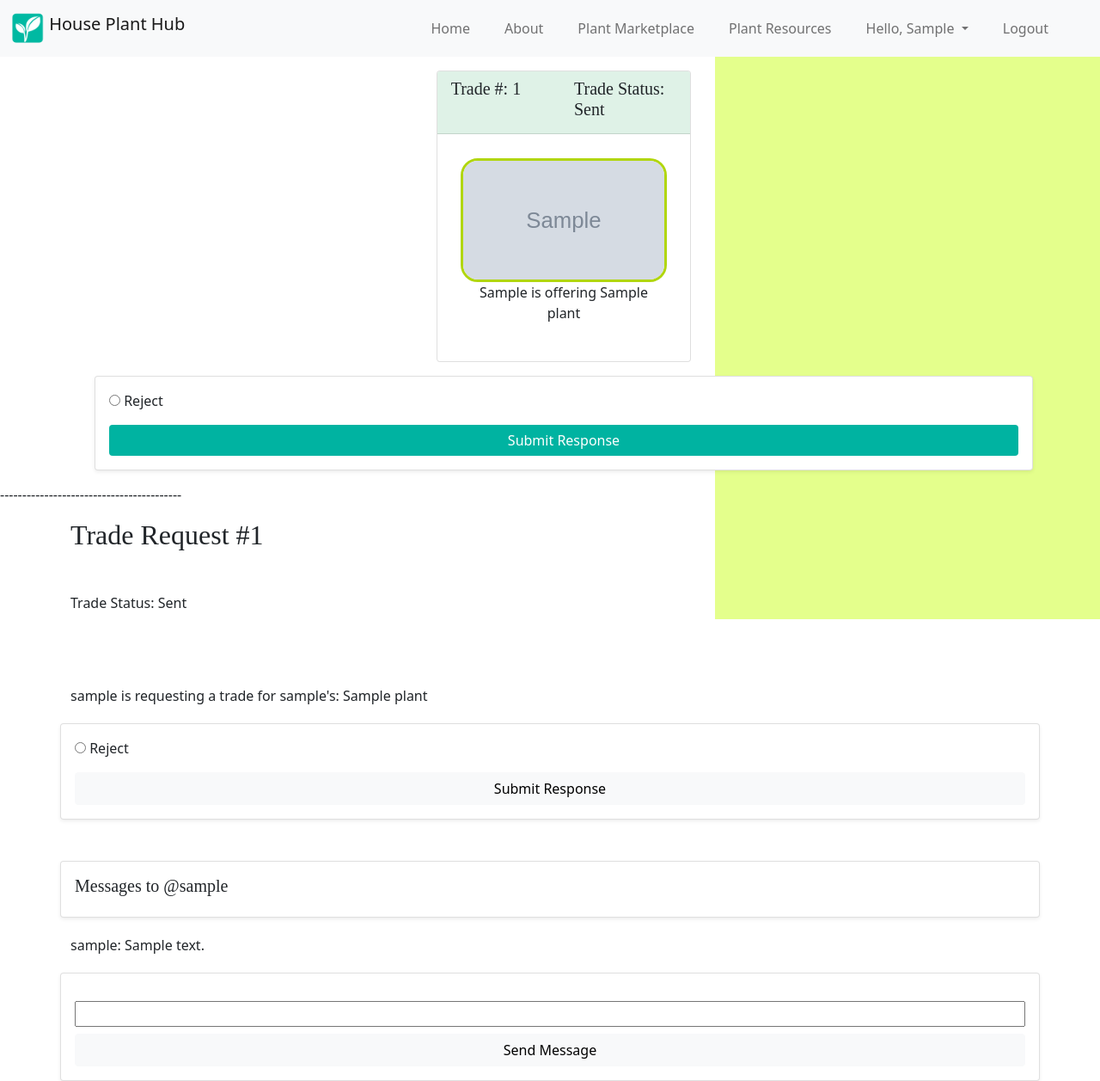
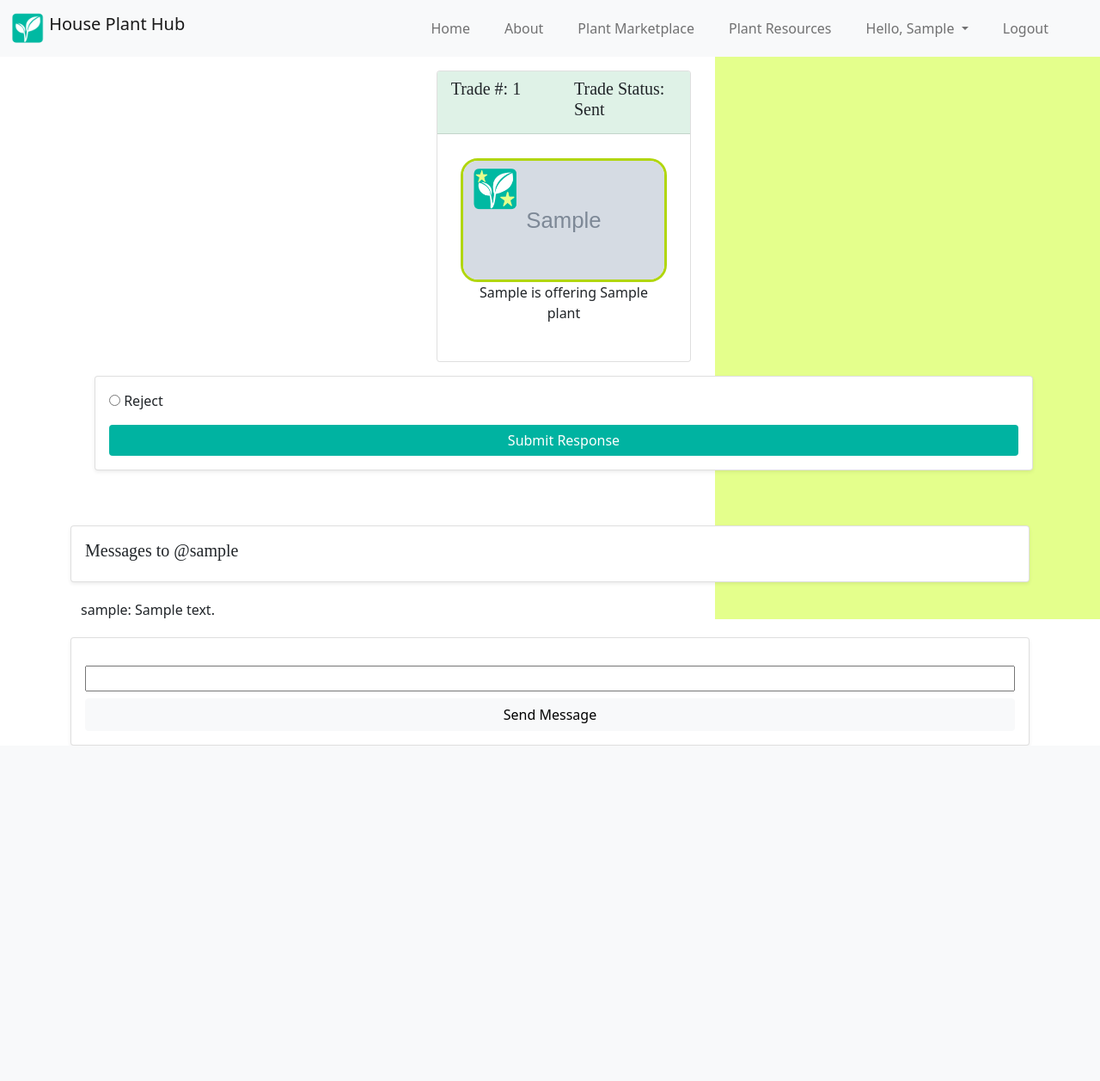
Before and after one commit to Harmony222/house-plant-bst, a Django app: page /trade/order_history/1/ in a window 1280 px wide. Shown: the whole page at 86% size. After the commit the page ends 867 px from the top, so only its background shows below. Run offline with Django 4.2, Linux system fonts and the light colour scheme; a user stored in the database is signed in; tables that the repository leaves empty hold one stand-in row (values such as "Sample post"); grey boxes marked "Sample" are stand-in pictures; some libraries are stand-ins or nearby versions.

Commit message:
add chosen_flag sticker for chosen plant

```diff
--- /dev/null
+++ b/static/styles/trades.css
@@ -0,0 +1,3 @@
+h6.trade-card-header {
+    background: #dff2e7;
+}
--- a/templates/base.html
+++ b/templates/base.html
@@ -20,6 +20,7 @@
     <link rel="stylesheet" type="text/css" href="{% static 'styles/about.css' %}" />
     <link rel="stylesheet" type="text/css" href="{% static 'styles/user.css' %}" />
     <link rel="stylesheet" type="text/css" href="{% static 'styles/plant_marketplace.css' %}" />
+    <link rel="stylesheet" type="text/css" href="{% static 'styles/trades.css' %}" />
 
     <!-- Logo Icon for Navbar and Tab -->
     <link rel="icon" type="image/png" href="{% static 'images/navbar_icon.png' %}">
--- a/templates/trade/trade.html
+++ b/templates/trade/trade.html
@@ -8,7 +8,7 @@
 
     <div class="card">
         <!-- Header for Trade # and Trade Status -->
-        <h6 class="card-header" style="background: #dff2e7;">
+        <h6 class="card-header trade-card-header">
             <div class="row">
                 <div class="col">
                     <h5>Trade #: {{trade.pk}}</h5>
@@ -33,6 +33,9 @@
                         {% if trade_item.user_plant.user == trade.buyer %}
                             <div class="col-sm-6 m-2">
                                 <div class="row">
+                                    {% if trade_item.chosen_flag %}
+                                    <img src="{% static 'images/chosen_trade_plant.png' %}" style="position: absolute;" class="img-fluid rounded-start user-card-icon">
+                                    {% endif %}
                                     <img class="card-img-top marketplace-plant-img px-0" src="{% if trade_item.user_plant.image_url != '' %} {{ trade_item.user_plant.image_url}} {% else %} {% static 'images/default_userplant_image.png' %} {% endif %}" alt="Card image cap">
                                 </div>
                                 <div class="row text-center">
@@ -61,13 +64,13 @@
                 </div>
             </div>
         </div>
+    </div> <!-- Trade request card end -->
 </div>
-    </div> <!-- Trade request card end -->
 
 <!-- If user is seller, show form to accept desired plant from buyer -->
 {% if request.user == trade.seller %}
 {% if trade.trade_status == 'SE' %}
-        <div class="container m-3">
+<div class="container m-3 w-100">
     <div class="card p-3 shadow-sm">
         <form method="POST" action="{% url 'trade:trade_response' trade.pk %}" enctype="multipart/form-data">
             {% csrf_token %}
@@ -85,83 +88,16 @@
 </div>
 {% endif %}
 {% endif %}
-</div>
-{% else %}
-    <h3>Login to see your trade</h3>
-{% endif %}
 
 
-<p>-----------------------------------------</p>
-
-
-
-
-
-
+ <!-- Messages -->
 <div class="container">
-    {% if user.is_authenticated %}
-    <h2>Trade Request #{{trade.pk}}</h2>
-    <div class="row my-5">
-        <div class="col-md-12">
-            <p>Trade Status: {{trade.get_trade_status_display}}</p>
-        </div>
-    </div>
-    {% if trade_item_list.all.count == 0 %}
-    <div class="row my-5">
-        <div class="col-md-12">
-            <p>No Trade Items</p>
-        </div>
-    </div>
-    {% endif %}
-
-    {% for trade_item in trade_item_list %}
-    <div class="row">
-        <div class="col-md-12 my-1">
-            {% if trade_item.user_plant.user == trade.seller %}
-            <div class="request-trade my-3">
-                <p>{{ trade.buyer.get_username }} is requesting a trade for {{ trade.seller.get_username }}'s: {{ trade_item.user_plant.plant.scientific_name }}</p>
-            </div>
-            {% elif trade_item.user_plant.user == trade.buyer %}
-            <div class="received-message my-3">
-                <p>{{ trade.buyer.get_username }} is offering {{ trade_item.user_plant.plant.scientific_name }}</a> for trade
-                <!-- if plant was chosen, show that it was chosen with a schnazzy sticker (just text, really) -->
-                {% if trade_item.chosen_flag %}
-                    <span><em>  ~*CHOSEN*~ </em></span>
-                {% endif %}
-                </p>
-            </div>
-            {% endif %}
-        </div>
-    </div>
-    {% endfor %}
-
-    {% if request.user == trade.seller %}
-        {% if trade.trade_status == 'SE' %}
-    <div class="row">
-        <div class="card col-md-12 p-3 shadow-sm">
-            <form method="POST" action="{% url 'trade:trade_response' trade.pk %}" enctype="multipart/form-data">
-                {% csrf_token %}
-                {{ form | crispy }}
-                {% for choice in trade_response_form.trade_response %}
-                <div class="radio_buttons">
-                    {{ choice }}
-                </div>
-                {% endfor %}
-                <div class="d-grid gap-2 mt-3">
-                    <button class="btn btn-light" type="submit">Submit Response</button>
-                </div>
-            </form>
-        </div>
-    </div>
-        {% endif %}
-    {% endif %}
-
     <div class="row">
         <div class="card col-md-12 mt-5 p-3 shadow-sm">
            {% if trade.buyer == request.user %}
                 <h5>Messages to @{{ trade.seller.get_username }}</h5>
             {% else %}
-                <h5>Messages tp @{{ trade.buyer.get_username }}</h5>
+                <h5>Messages to @{{ trade.buyer.get_username }}</h5>
             {% endif %}
         </div>
     </div>
@@ -202,11 +138,12 @@
             </form>
         </div>
     </div>
+</div>
+
 
 {% else %}
     <h3>Login to see your trade</h3>
 {% endif %}
-</div>
 
 <!-- Decorative green block div in background -->
 <div class="decorative-bg-div"></div>
```
Also changed, not shown: templates/trade/order_history.html (+6 -6 lines), static/images/chosen_trade_plant.png (added). Lines whose indentation alone changed are shown as unchanged.
